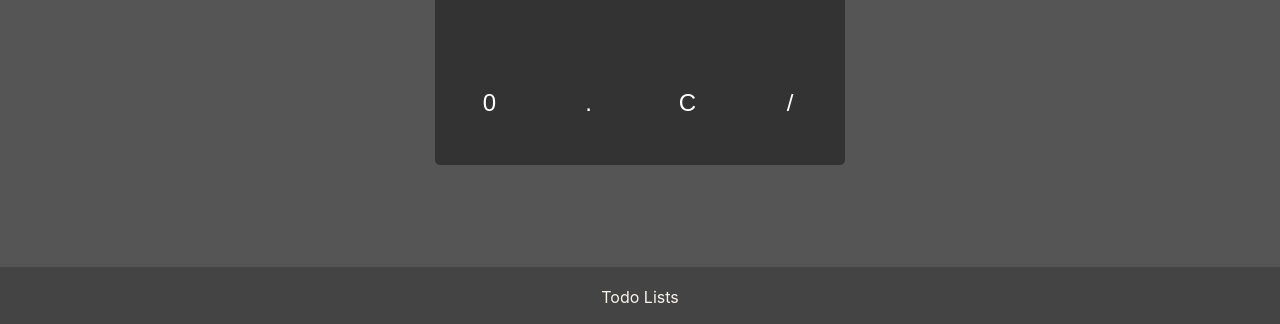
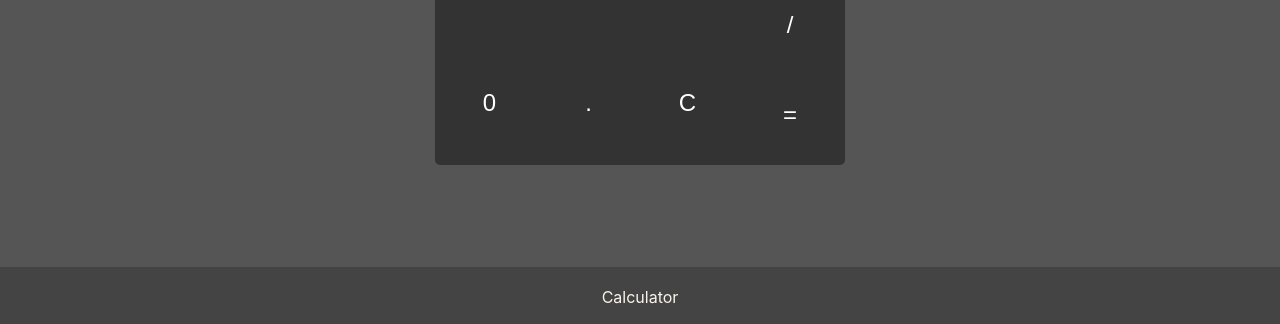
Before and after one commit to alschofield/calculator, a React (Create React App) app: page / in a window 1280 px wide. Shown: the part 473-797 px from the top of the page. Built offline with nearby package versions, Linux system fonts and the light colour scheme.

Commit message:
clean and fix operations

```diff
--- a/src/features/app-components/Calculator/Calculator.slice.js
+++ b/src/features/app-components/Calculator/Calculator.slice.js
@@ -4,7 +4,8 @@ export const calculatorSlice = createSlice({
   name: 'calculator',
   initialState: {
     value: 0,
-    placeholder: 0
+    placeholder: 0,
+    operator: ''
   },
   reducers: {
     clear:(state) => {
@@ -12,20 +13,42 @@ export const calculatorSlice = createSlice({
       state.placeholder = 0
     },
     add: (state) => {
-      state.value = (state.value + state.placeholder)
-      state.placeholder = 0
+      state.operator = '+'
     },
     subtract: (state) => {
-      state.value = (state.value - state.placeholder)
-      state.placeholder = 0
+      state.operator = '-'
     },
     multiply: (state) => {
-      state.value = (state.value * state.placeholder)
-      state.placeholder = 0
+      state.operator = '*'
     },
     divide: (state) => {
-      state.value = (state.value / state.placeholder)
-      state.placeholder = 0
+      state.operator = '/'
+    },
+    evaluate: (state) => {
+      switch(state.operator) {
+        case '+':
+          state.value = (state.value + state.placeholder)
+          state.placeholder = 0
+          break
+        case '-':
+          state.value = (state.value - state.placeholder)
+          state.placeholder = 0
+          break
+        case '*':
+          state.value = (state.value * state.placeholder)
+          state.placeholder = 0
+          break
+        case '/':
+          state.value = (state.value / state.placeholder)
+          state.placeholder = 0
+          break
+        case '':
+          state.value = state.placeholder
+          state.placeholder = 0
+          break
+        default:
+          break
+      }
     },
     updatePlaceholder: (state, action) => {
       state.placeholder = parseInt(state.placeholder + action.payload)
--- a/src/features/app-components/Operators/index.js
+++ b/src/features/app-components/Operators/index.js
@@ -3,13 +3,13 @@ import { connect } from 'react-redux';
 import { Container, Button } from '../../components';
 import { calculatorSlice } from '../Calculator/Calculator.slice';
 
-const Operators = ({ theme, add, subtract, multiply, divide }) => {
+const Operators = ({ theme, placeholder, add, subtract, multiply, divide, evaluate }) => {
   return (
     <Container theme={theme.container} data-testid='operators-container'>
       {
-        ['+', '-', '*', '/'].map((item) => (
+        ['+', '-', '*', '/', '='].map((item) => (
           <Button key={item} theme={theme.button} onClick={(e) => {
-            console.log(item)
+            evaluate()
             switch(item){
               case '+':
                 add()
@@ -42,7 +42,8 @@ const mapDispatchToProps = (dispatch) => {
     add: () => dispatch(calculatorSlice.actions.add()),
     subtract: () => dispatch(calculatorSlice.actions.subtract()),
     multiply: () => dispatch(calculatorSlice.actions.multiply()),
-    divide: () => dispatch(calculatorSlice.actions.divide())
+    divide: () => dispatch(calculatorSlice.actions.divide()),
+    evaluate: () => dispatch(calculatorSlice.actions.evaluate())
   }
 }
 
--- a/src/features/main-components/footer/Footer.js
+++ b/src/features/main-components/footer/Footer.js
@@ -6,7 +6,7 @@ import { withTheme } from '../../../themes';
 const Footer = ({ theme }) => {
   return (
     <Container theme={theme.footer.container} data-testid='footer-container'>
-      Todo Lists
+     Calculator
     </Container>
   );
 }
--- a/src/themes/dark.theme.json
+++ b/src/themes/dark.theme.json
@@ -34,14 +34,6 @@
       "paddingBottom": "15px",
       "backgroundColor": "#555555",
       "justifyContent": "center",
-      "alignItems": "center"
-    },
-    "header": {
-      "width": "100%",
-      "height": "50px",
-      "paddingBottom": "15px",
-      "display": "flex",
-      "justifyContent": "space-between",
       "alignItems": "center"
     },
     "calculator": {
@@ -94,7 +86,7 @@
         },
         "button": {
           "width": "100%",
-          "height": "25%",
+          "height": "20%",
           "color": "#FFFFFF",
           "fontSize": "24px",
           "cursor": "pointer"
--- a/src/themes/light.theme.json
+++ b/src/themes/light.theme.json
@@ -26,84 +26,71 @@
   },
   "home": {
     "container": {
-      "display": "block",
+      "display": "flex",
       "height": "calc(100vh - 115px)",
       "paddingTop": "40px",
       "paddingLeft": "15px",
       "paddingRight": "15px",
       "paddingBottom": "15px",
-      "backgroundColor": "#F8F4EC"
+      "backgroundColor": "#F8F4EC",
+      "justifyContent": "center",
+      "alignItems": "center"
     },
-    "header": {
-      "width": "100%",
-      "height": "50px",
-      "paddingBottom": "15px",
-      "display": "flex",
-      "justifyContent": "space-between"
-    },
-    "todolistContainer": {
-      "display": "flex",
-      "flexWrap": "wrap",
-      "height": "100%",
-      "justifyContent": "flex-start"
-    },
-    "addButton": {
-      "height": "50px",
-      "width": "50px",
-      "fontSize": "35px",
-      "borderRadius": "5px",
-      "backgroundColor": "#111111",
-      "color": "#FFFFFF",
-      "cursor": "pointer",
-      "marginTop": "15px"
-    },
-    "todolist": {
+    "calculator": {
       "container": {
-        "width": "250px",
-        "marginTop": "5px",
-        "marginRight": "5px",
-        "marginBottom": "5px",
-        "marginLeft": "5px",
+        "display": "block",
+        "height": "500px",
+        "width": "400px",
+        "border": "2px solid #888888",
+        "backgroundColor": "#333333",
+        "borderRadius": "5px",
         "paddingTop": "5px",
         "paddingRight": "5px",
-        "paddingBottom": "5px",
         "paddingLeft": "5px",
-        "height": "fit-content",
-        "backgroundColor": "#777777",
-        "borderRadius": "5px"
+        "paddingBottom": "5px"
       },
-      "header": {
-        "textAlign": "center",
-        "color": "#FFFFFF"
+      "input": {
+        "width": "calc(100% - 10px)",
+        "height": "50px",
+        "backgroundColor": "#FFFFFF",
+        "textAlign": "right",
+        "fontSize": "35px",
+        "paddingRight": "10px"
       },
-      "button": {
-        "border": "none",
-        "cursor": "pointer",
-        "paddingTop": "5px",
-        "paddingRight": "5px",
-        "paddingBottom": "5px",
-        "paddingLeft": "5px",
-        "backgroundColor": "#FFFFFF",
-        "color": "#111111"
+      "body": {
+        "display": "flex",
+        "height": "calc(100% - 50px)",
+        "width": "100%"
       },
-      "buttonContainer": {
-        "display": "flex",
-        "justifyContent": "space-between"
+      "numpad": {
+        "container": {
+          "display": "flex",
+          "flexWrap": "wrap",
+          "height": "100%",
+          "width": "75%"
+        },
+        "button": {
+          "height": "25%",
+          "width": "33%",
+          "color": "#FFFFFF",
+          "fontSize": "24px",
+          "cursor": "pointer"
+        }
       },
-      "list": {},
-      "listItem": {
-        "cursor": "pointer",
-        "width": "fit-content",
-        "color": "#FFFFFF"
-      },
-      "text": {
-        "color": "#FFFFFF"
-      },
-      "innerContainer": {},
-      "checkbox": {},
-      "input": {
-        "width": "90%",
-        "backgroundColor": "#FFFFFF"
+      "operators": {
+        "container": {
+          "display": "flex",
+          "flexWrap": "wrap",
+          "height": "100%",
+          "width": "25%"
+        },
+        "button": {
+          "width": "100%",
+          "height": "20%",
+          "color": "#FFFFFF",
+          "fontSize": "24px",
+          "cursor": "pointer"
+        }
       }
     }
   },
```
